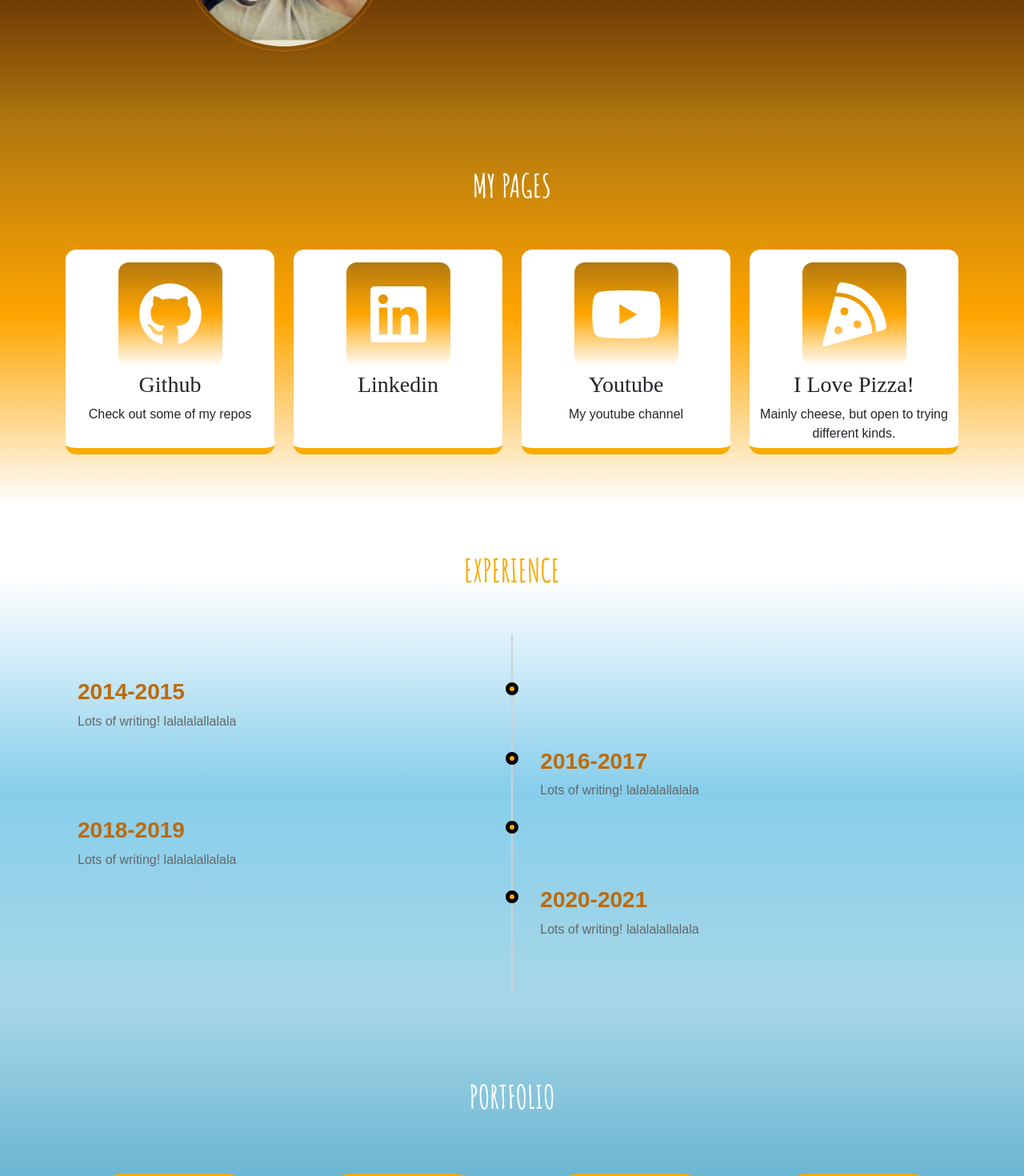
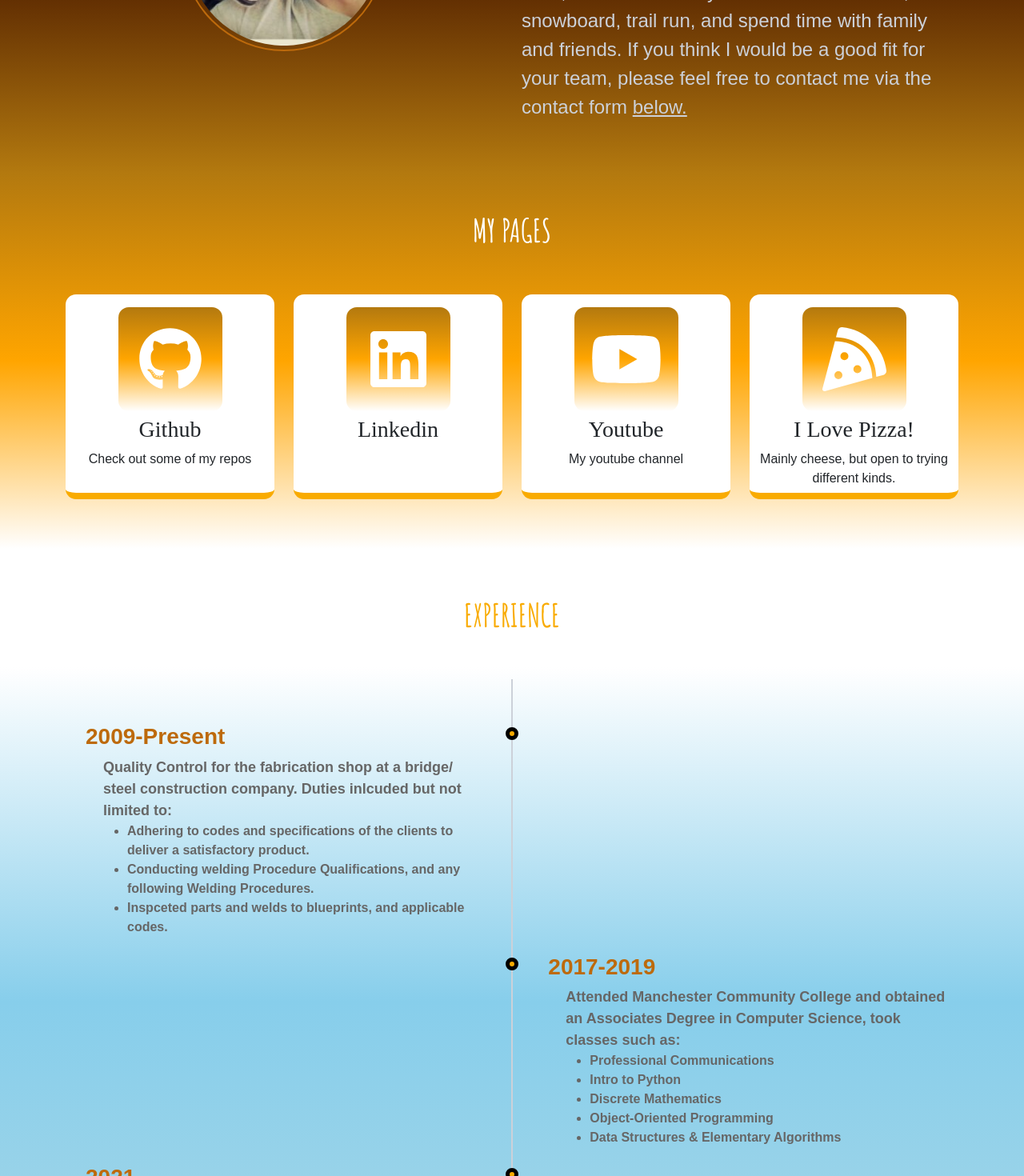
Before and after one commit to zn4u1t/Portfolio-Project, a React (Create React App) app: page / in a window 1280 px wide. Shown: the part 1040-2510 px from the top of the page at 80% size. Built offline with nearby package versions, Linux system fonts and the light colour scheme; a web font is replaced by a local one.

Commit message:
worked on design

```diff
--- a/src/App.css
+++ b/src/App.css
@@ -136,18 +136,6 @@ nav ul li {
   transition: 0.2s ease-in-out;
 }
 
-.tsparticles-canvas-el {
-  position: absolute;
-  height: 100vh;
-  width: 100vw;
-}
-
-@media (max-width: 768px) {
-  .particles-canvas {
-    display: none;
-  }
-}
-
 /*******************ABOUTME**************************/
 .about {
   background-image: linear-gradient(
@@ -168,7 +156,7 @@ nav ul li {
   width: 16rem;
   border-radius: 50%;
   padding: 0.3rem;
-  border: 1px solid var(--primary-orange-darker);
+  border: 2px solid var(--primary-orange-darker);
   z-index: 2;
 }
 
@@ -180,12 +168,23 @@ nav ul li {
 
 .about p {
   color: var(--primary-gray);
+  font-size: x-large;
   z-index: 2;
+}
+
+.about-contacts {
+  color: var(--primary-gray);
 }
 
 @media (max-width: 468px) {
   .profile-img {
     width: 10rem;
+  }
+  .about p {
+    font-size: medium;
+  }
+  .about-heading {
+    text-align: center;
   }
 }
 
@@ -277,6 +276,17 @@ nav ul li {
   font-family: "Amatic SC", cursive;
 }
 
+.experience ul {
+  font-weight: bold;
+  font-size: large;
+}
+
+.experience li {
+  margin-left: 30px;
+  font-weight: bold;
+  font-size: medium;
+}
+
 .experience-wrapper:before {
   position: absolute;
   content: "";
@@ -324,6 +334,7 @@ nav ul li {
 
 .timeline-content h3 {
   margin-top: 0.3125rem;
+  padding-left: 10px;
   color: var(--primary-orange-darker);
   font-weight: 900;
 }
@@ -478,9 +489,8 @@ nav ul li {
   font-size: 1.2rem;
 }
 
-#success-message {
+.success-message {
   color: var(--primary-white);
-  border: 1px outset var(--primary-light-gray);
   padding: 0.125rem;
 }
 
--- a/src/components/AboutMe.js
+++ b/src/components/AboutMe.js
@@ -1,5 +1,7 @@
 import React from 'react';
 import author from '../me.jpg';
+import { Link } from 'react-scroll';
+
 
 const AboutMe = () => {
     return (
@@ -14,9 +16,11 @@ const AboutMe = () => {
                     <div className='col-lg-6 col-xm-12'>
                         <h1 className='about-heading'>About Me</h1>
                         <p>
-                        A lot of writing about random things to take up space to add to the effect that all of this is working.
-                        I could be writing an about me,
-                        but i don't really know what to say about myself.
+                        Hello, my name is Zachary. I am from Candia, NH and I am pursuing a career in web development.
+                        I have experience with Python, Javascript, HTML, CSS, and React.
+                        In my free time I like to hike, snowboard, trail run, and spend time with family and friends.
+                        If you think I would be a good fit for your team,
+                        please feel free to contact me via the contact form <Link smooth={true} to='contacts' offset={-110} className='about-contacts'>below.</Link>
                         </p>
                     </div>
                 </div>
--- a/src/components/Contacts.js
+++ b/src/components/Contacts.js
@@ -7,7 +7,7 @@ const Contacts = () => {
 
     const {register, handleSubmit, errors} = useForm();
 
-    const serviceID = 'service_ID';
+    const serviceID = 'service_3dpw4ak';
     const templateID = 'template_ID';
     const userID = 'user_aF5svgRg0ktEFF9NBMz7Y';
 
@@ -38,7 +38,7 @@ const Contacts = () => {
         <div id='contacts' className='contacts'>
             <div className='text-center'>
                 <h1>Contact Me</h1>
-                <p>Please fill out the form and i will contact you as soon as possible.</p>
+                <p>Please fill out the form and I will contact you as soon as possible.</p>
                 <span className='success-message'>{successMessage}</span>
             </div>
             <div className='container'>
--- a/src/components/Experience.js
+++ b/src/components/Experience.js
@@ -10,42 +10,38 @@ const Experience = () => {
                 <div className='timeline-block timeline-block-left'>
                     <div className='marker'></div>
                     <div className='timeline-content'>
-                        <h3>2014-2015</h3>
-                        <p>Lots of writing!
-                            lalalalallalala
-                        </p>
+                        <h3>2009-Present</h3>
+                        <ul>Quality Control for the fabrication shop at a bridge/ steel construction company. Duties inlcuded but not limited to:
+                            <li>Adhering to codes and specifications of the clients to deliver a satisfactory product.</li>
+                            <li>Conducting welding Procedure Qualifications, and any following Welding Procedures.</li>
+                            <li>Inspceted parts and welds to blueprints, and applicable codes.</li>
+                        </ul>
                     </div>
                 </div>
                 {/* -- */}
                 <div className='timeline-block timeline-block-right'>
                     <div className='marker'></div>
                     <div className='timeline-content'>
-                        <h3>2016-2017</h3>
-                        <p>Lots of writing!
-                            lalalalallalala
-                        </p>
+                        <h3>2017-2019</h3>
+                        <ul>Attended Manchester Community College and obtained an Associates Degree in Computer Science, took classes such as:
+                            <li>Professional Communications</li>
+                            <li>Intro to Python</li>
+                            <li>Discrete Mathematics</li>
+                            <li>Object-Oriented Programming</li>
+                            <li>Data Structures &#38; Elementary Algorithms</li>
+                        </ul>
                     </div>
                 </div>
                 {/* -- */}
                 <div className='timeline-block timeline-block-left'>
                     <div className='marker'></div>
                     <div className='timeline-content'>
-                        <h3>2018-2019</h3>
-                        <p>Lots of writing!
-                            lalalalallalala
-                        </p>
+                        <h3>2021</h3>
+                        <ul>Acheived FreeCodeCamp 300 hour Javascript Certificate.</ul>
+                        <ul>Built website portfolio in React.</ul>
                     </div>
                 </div>
                 {/* -- */}
-                <div className='timeline-block timeline-block-right'>
-                    <div className='marker'></div>
-                    <div className='timeline-content'>
-                        <h3>2020-2021</h3>
-                        <p>Lots of writing!
-                            lalalalallalala
-                        </p>
-                    </div>
-                </div>
             </div>
         </div>
     )
--- a/src/components/Header.js
+++ b/src/components/Header.js
@@ -9,7 +9,7 @@ const Header = () => {
                 <h1>ZAch Nault's website portfolio</h1>
                 <Typed
                     className='typed-text'
-                    strings={['Web Design', 'Web Development', 'Python Programming']}
+                    strings={['proficient in:','Basic Web Design (html, css and js)', 'React.js', 'Python Programming']}
                     typeSpeed={40}
                     backSpeed={60}
                     loop
--- a/src/components/Portfolio.js
+++ b/src/components/Portfolio.js
@@ -1,7 +1,7 @@
 import React from 'react';
 import dogModel from '../images/dogModel.jpg';
 import threeLogos from '../images/threeLogos.png';
-import max from '../images/max.jpg';
+import puzzle from '../images/puzzle.jpg';
 import twoPals from '../images/twoPals.jpg';
 import { FontAwesomeIcon } from '@fortawesome/react-fontawesome';
 import { faSearchPlus} from '@fortawesome/free-solid-svg-icons';
@@ -36,15 +36,15 @@ const popupboxConfigRockPaper = {
     fadeIn: true,
     fadeInSpeed:500
 }
-//Project 2
+//Puzzle Camera Game
 
-const openPopupboxProject2 = () => {
+const openPopupboxPuzzleCam = () => {
     const content = (
         <>
-            <img className='portfolio-image-popupbox' src={threeLogos} alt='Placeholder for project 2'/>
-            <p>Some writing to fill in the blanks and take up space.
-            This should have info about whatever project you add here.</p>
-            <b>Github:</b> <a className='hyper-link' onClick={() => window.open('https://google.com', '_blank')}>https://google.com</a>
+            <h2 className='popup-title'>Puzzle Cam</h2>
+            <img className='portfolio-image-popupbox' src={puzzle} alt='Placeholder for project 2'/>
+            <p>A work in progress puzzle game, that uses your camera to generate a puzzle.</p>
+            <b>Github:</b> <a className='hyper-link' onClick={() => window.open('https://github.com/zn4u1t/Puzzlecam-game', '_blank')}>Puzzle Cam Repo</a>
         </>
     )
     PopupboxManager.open({content})
@@ -55,7 +55,7 @@ const openPopupboxProject2 = () => {
 const openPopupboxProject3 = () => {
     const content = (
         <>
-            <img className='portfolio-image-popupbox' src={max} alt='Placeholder for project 3'/>
+            <img className='portfolio-image-popupbox' src={puzzle} alt='Placeholder for project 3'/>
             <p>Some writing to fill in the blanks and take up space.
             This should have info about whatever project you add here.</p>
             <b>Github:</b> <a className='hyper-link' onClick={() => window.open('https://google.com', '_blank')}>https://google.com</a>
@@ -92,8 +92,8 @@ const openPopupboxProject4 = () => {
                         </div>
                     </div>
                     <div className='col-lg-3 col-md-6 col-sm-6'>
-                        <div className='portfolio-image-box' onClick={openPopupboxProject2}>
-                            <img className='portfolio-image' src={max} alt='Max...' />
+                        <div className='portfolio-image-box' onClick={openPopupboxPuzzleCam}>
+                            <img className='portfolio-image' src={puzzle} alt='Puzzle Cam...' />
                             <div className='overflow'></div>
                             <FontAwesomeIcon className='portfolio-icon' icon={faSearchPlus} />
                         </div>
```
Also changed, not shown: src/images/puzzle.jpg (added), src/images/threeLogos.png.
